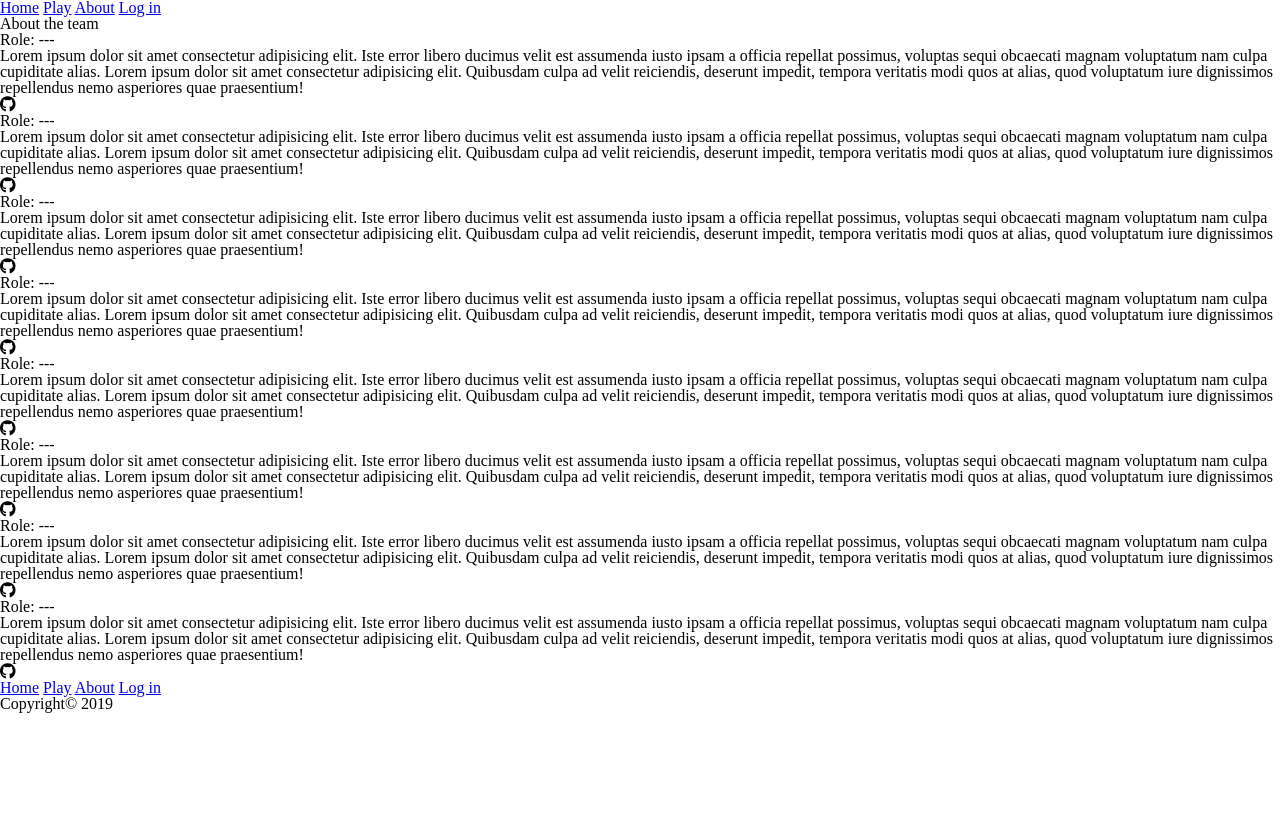
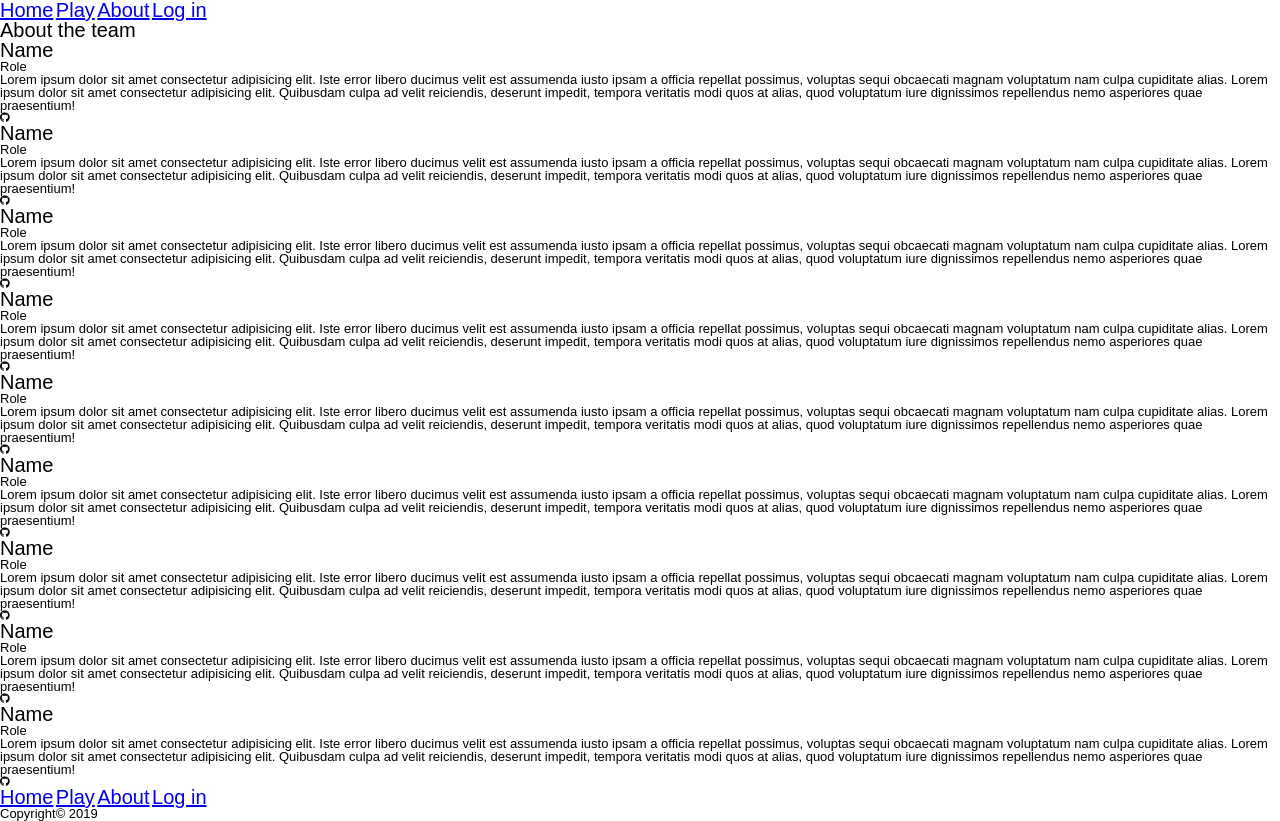
Before and after one commit to Build-Week-Celeb-Dead-or-Alive/Website-JK, a plain HTML site: page about.html in a window 1280 px wide. Before the commit the page ends 800 px from the top, so only its background shows below. Drawn offline with Linux system fonts and the light colour scheme.

Commit message:
added fonts

```diff
--- a/about.html
+++ b/about.html
@@ -16,9 +16,9 @@
         <secion class="navBar">
             <!-- LOGO -->
             <nav>
-                <a href="#">Home</a>
+                <a href="index.html">Home</a>
                 <a href="#">Play</a>
-                <a href="#">About</a>
+                <a href="about.html">About</a>
                 <a href="#">Log in</a>
             </nav>
         </secion>
@@ -28,7 +28,8 @@
             <h2>About the team</h2>
             <section class="person1">
                 <!-- IMG -->
-                <p>Role: ---</p>
+                <h3>Name</h3>
+                <p>Role</p>
                 <p>Lorem ipsum dolor sit amet consectetur adipisicing elit. Iste error libero ducimus velit est assumenda iusto ipsam a officia repellat possimus, voluptas sequi obcaecati magnam voluptatum nam culpa cupiditate alias. Lorem ipsum dolor sit amet consectetur adipisicing elit. Quibusdam culpa ad velit reiciendis, deserunt impedit, tempora veritatis modi quos at alias, quod voluptatum iure dignissimos repellendus nemo asperiores quae praesentium!</p>
                 <!-- LINKS -->
                 <i class="fab fa-github"></i>
@@ -36,7 +37,8 @@
 
             <section class="person2">
                 <!-- IMG -->
-                <p>Role: ---</p>
+                <h3>Name</h3>
+                <p>Role</p>
                 <p>Lorem ipsum dolor sit amet consectetur adipisicing elit. Iste error libero ducimus velit est assumenda iusto ipsam a officia repellat possimus, voluptas sequi obcaecati magnam voluptatum nam culpa cupiditate alias. Lorem ipsum dolor sit amet consectetur adipisicing elit. Quibusdam culpa ad velit reiciendis, deserunt impedit, tempora veritatis modi quos at alias, quod voluptatum iure dignissimos repellendus nemo asperiores quae praesentium!</p>
                 <!-- LINKS -->
                 <i class="fab fa-github"></i>
@@ -44,7 +46,8 @@
 
             <section class="person3">
                 <!-- IMG -->
-                <p>Role: ---</p>
+                <h3>Name</h3>
+                <p>Role</p>
                 <p>Lorem ipsum dolor sit amet consectetur adipisicing elit. Iste error libero ducimus velit est assumenda iusto ipsam a officia repellat possimus, voluptas sequi obcaecati magnam voluptatum nam culpa cupiditate alias. Lorem ipsum dolor sit amet consectetur adipisicing elit. Quibusdam culpa ad velit reiciendis, deserunt impedit, tempora veritatis modi quos at alias, quod voluptatum iure dignissimos repellendus nemo asperiores quae praesentium!</p>
                 <!-- LINKS -->
                 <i class="fab fa-github"></i>
@@ -52,7 +55,8 @@
 
             <section class="person4">
                 <!-- IMG -->
-                <p>Role: ---</p>
+                <h3>Name</h3>
+                <p>Role</p>
                 <p>Lorem ipsum dolor sit amet consectetur adipisicing elit. Iste error libero ducimus velit est assumenda iusto ipsam a officia repellat possimus, voluptas sequi obcaecati magnam voluptatum nam culpa cupiditate alias. Lorem ipsum dolor sit amet consectetur adipisicing elit. Quibusdam culpa ad velit reiciendis, deserunt impedit, tempora veritatis modi quos at alias, quod voluptatum iure dignissimos repellendus nemo asperiores quae praesentium!</p>
                 <!-- LINKS -->
                 <i class="fab fa-github"></i>
@@ -60,7 +64,8 @@
 
             <section class="person5">
                 <!-- IMG -->
-                <p>Role: ---</p>
+                <h3>Name</h3>
+                <p>Role</p>
                 <p>Lorem ipsum dolor sit amet consectetur adipisicing elit. Iste error libero ducimus velit est assumenda iusto ipsam a officia repellat possimus, voluptas sequi obcaecati magnam voluptatum nam culpa cupiditate alias. Lorem ipsum dolor sit amet consectetur adipisicing elit. Quibusdam culpa ad velit reiciendis, deserunt impedit, tempora veritatis modi quos at alias, quod voluptatum iure dignissimos repellendus nemo asperiores quae praesentium!</p>
                 <!-- LINKS -->
                 <i class="fab fa-github"></i>
@@ -68,7 +73,8 @@
 
             <section class="person6">
                 <!-- IMG -->
-                <p>Role: ---</p>
+                <h3>Name</h3>
+                <p>Role</p>
                 <p>Lorem ipsum dolor sit amet consectetur adipisicing elit. Iste error libero ducimus velit est assumenda iusto ipsam a officia repellat possimus, voluptas sequi obcaecati magnam voluptatum nam culpa cupiditate alias. Lorem ipsum dolor sit amet consectetur adipisicing elit. Quibusdam culpa ad velit reiciendis, deserunt impedit, tempora veritatis modi quos at alias, quod voluptatum iure dignissimos repellendus nemo asperiores quae praesentium!</p>
                 <!-- LINKS -->
                 <i class="fab fa-github"></i>
@@ -76,7 +82,8 @@
 
             <section class="person7">
                 <!-- IMG -->
-                <p>Role: ---</p>
+                <h3>Name</h3>
+                <p>Role</p>
                 <p>Lorem ipsum dolor sit amet consectetur adipisicing elit. Iste error libero ducimus velit est assumenda iusto ipsam a officia repellat possimus, voluptas sequi obcaecati magnam voluptatum nam culpa cupiditate alias. Lorem ipsum dolor sit amet consectetur adipisicing elit. Quibusdam culpa ad velit reiciendis, deserunt impedit, tempora veritatis modi quos at alias, quod voluptatum iure dignissimos repellendus nemo asperiores quae praesentium!</p>
                 <!-- LINKS -->
                 <i class="fab fa-github"></i>
@@ -84,7 +91,17 @@
 
             <section class="person8">
                 <!-- IMG -->
-                <p>Role: ---</p>
+                <h3>Name</h3>
+                <p>Role</p>
+                <p>Lorem ipsum dolor sit amet consectetur adipisicing elit. Iste error libero ducimus velit est assumenda iusto ipsam a officia repellat possimus, voluptas sequi obcaecati magnam voluptatum nam culpa cupiditate alias. Lorem ipsum dolor sit amet consectetur adipisicing elit. Quibusdam culpa ad velit reiciendis, deserunt impedit, tempora veritatis modi quos at alias, quod voluptatum iure dignissimos repellendus nemo asperiores quae praesentium!</p>
+                <!-- LINKS -->
+                <i class="fab fa-github"></i>
+            </section>
+
+            <section class="person9">
+                <!-- IMG -->
+                <h3>Name</h3>
+                <p>Role</p>
                 <p>Lorem ipsum dolor sit amet consectetur adipisicing elit. Iste error libero ducimus velit est assumenda iusto ipsam a officia repellat possimus, voluptas sequi obcaecati magnam voluptatum nam culpa cupiditate alias. Lorem ipsum dolor sit amet consectetur adipisicing elit. Quibusdam culpa ad velit reiciendis, deserunt impedit, tempora veritatis modi quos at alias, quod voluptatum iure dignissimos repellendus nemo asperiores quae praesentium!</p>
                 <!-- LINKS -->
                 <i class="fab fa-github"></i>
@@ -94,9 +111,9 @@
         <footer>
             <secion class="navBar">
                 <nav>
-                    <a href="#">Home</a>
+                    <a href="index.html">Home</a>
                     <a href="#">Play</a>
-                    <a href="#">About</a>
+                    <a href="about.html">About</a>
                     <a href="#">Log in</a>
                 </nav>
                 <div class="copyright">Copyright&#169; 2019</div>
--- a/less/global.less
+++ b/less/global.less
@@ -1,3 +1,52 @@
-img{
+*{
+    box-sizing: border-box;
+}
+
+html{
+    font-size: 62.5%;
+    width: 100%;
+}
+
+h1{
+    font-size:3rem;
+// font-family: 'Bangers', cursive;     YES
+// font-family: 'Luckiest Guy', cursive;    YES
+// font-family: 'Rammetto One', cursive;    YES
+font-family: 'Ranchers', cursive;
 
 }
+
+h2, h3, nav a{
+font-size: 2rem;
+font-family: 'Nunito', sans-serif;
+}
+
+p, .button, .copyright{
+    font-size: 1.3rem;
+    font-family: 'Nunito', sans-serif;
+}
+
+/******************** FONT-FAMILIES TO CHOOSE FROM ********************/
+// font-family: 'Roboto', sans-serif;
+// font-family: 'Bangers', cursive;
+// font-family: 'Luckiest Guy', cursive;
+// font-family: 'Rammetto One', cursive;
+// font-family: 'Fontdiner Swanky', cursive;
+// font-family: 'Ranchers', cursive;
+// font-family: 'Buda', cursive;
+// font-family: 'Linden Hill', serif;
+// font-family: 'Port Lligat Sans', sans-serif;
+// font-family: 'Sura', serif;
+// font-family: 'Fenix', serif;
+// font-family: 'Simonetta', cursive;
+// font-family: 'Asul', sans-serif;
+// font-family: 'Crushed', cursive;
+// font-family: 'Encode Sans Semi Condensed', sans-serif;
+// font-family: 'Mandali', sans-serif;
+// font-family: 'Imprima', sans-serif;
+// font-family: 'Encode Sans Semi Expanded', sans-serif;
+// font-family: 'Fjord One', serif;
+// font-family: 'Nunito', sans-serif;
+// font-family: 'Playfair Display', serif;
+// font-family: 'Ubuntu', sans-serif;
+// font-family: 'Open Sans', sans-serif;
--- a/less/home-page.less
+++ b/less/home-page.less
@@ -0,0 +1,3 @@
+.homeContainer{}
+    margin: 0, auto;
+}
```
Also changed, not shown: index.html (+2 -1 lines), css/index.css.
